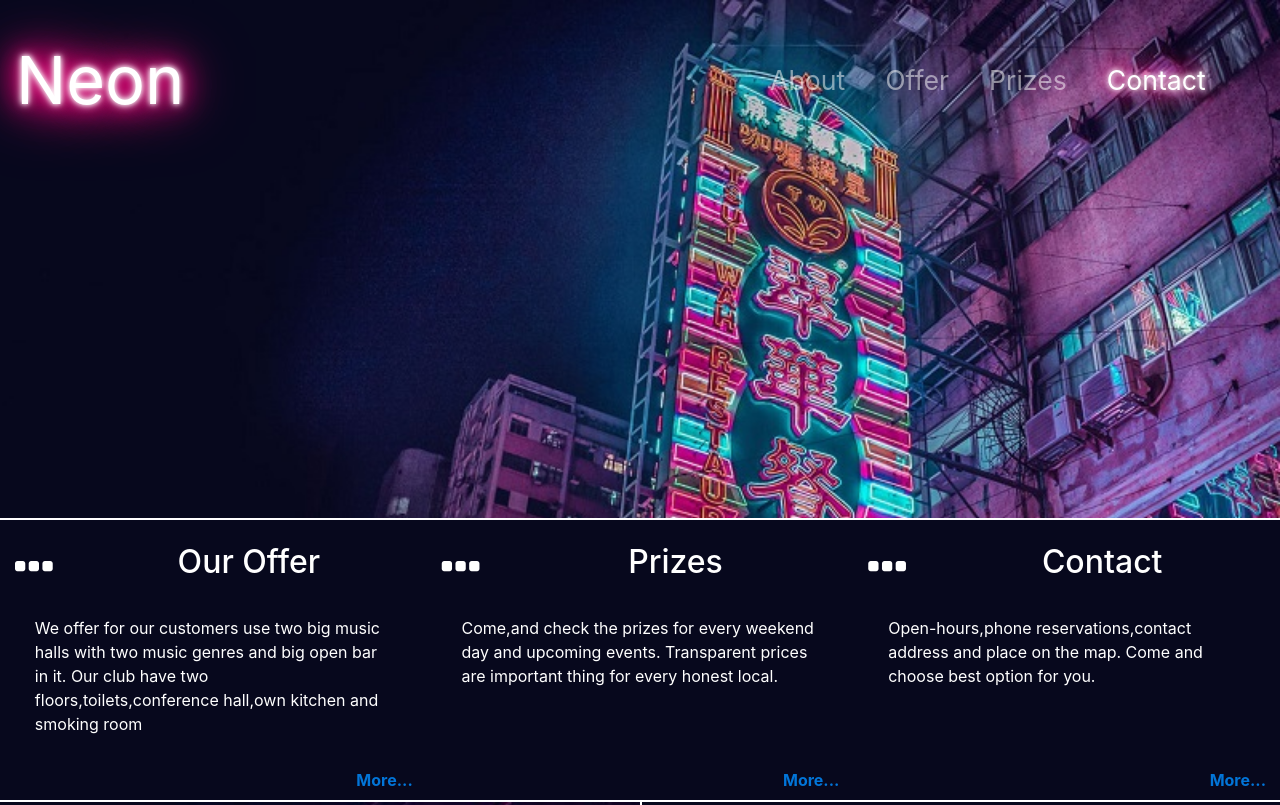
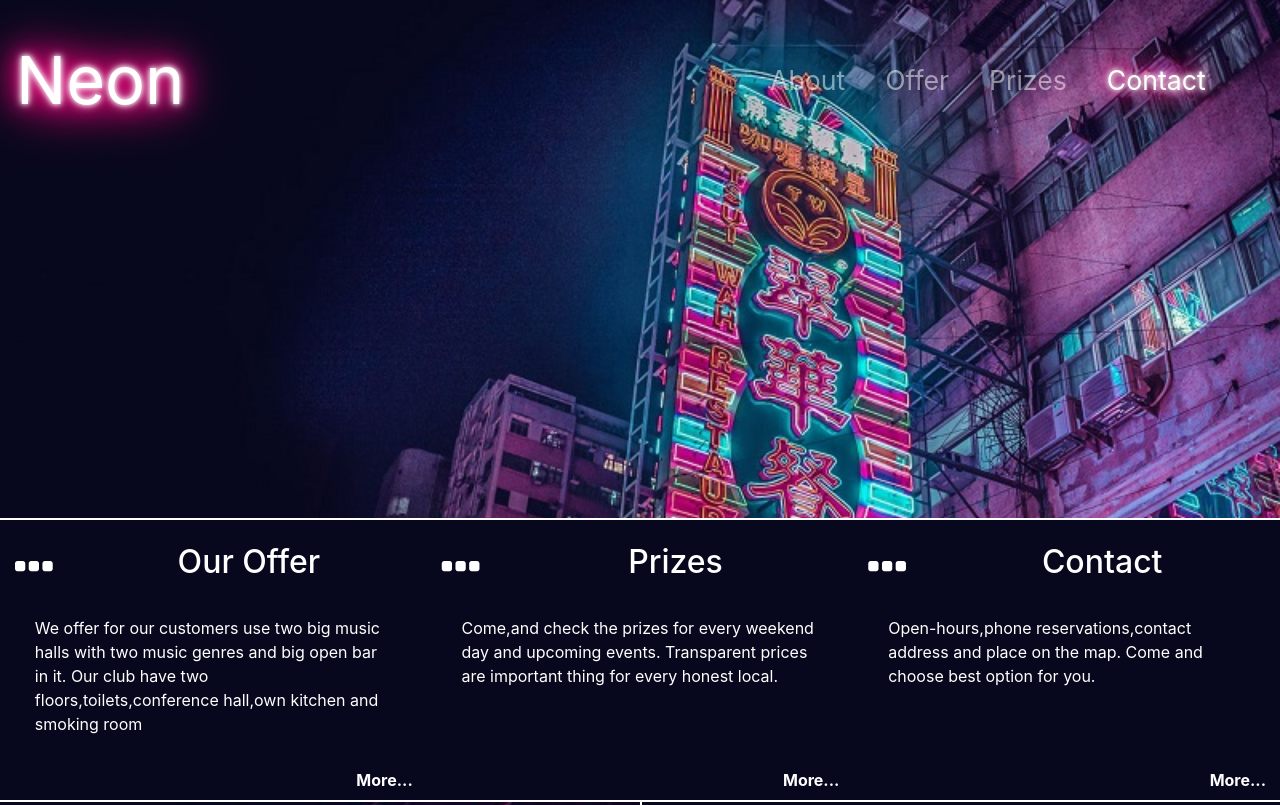
Before and after one commit to Rotbot9k/Neon-Bootstrap-Template, a plain HTML site: page index.html in a window 1280 px wide. Shown: the top 805 px of the page. Drawn offline with nearby package versions, Linux system fonts and the light colour scheme; some packages are replaced by stand-ins of ours.

Commit message:
Add files via upload

```diff
--- a/neon-css-files/style.scss
+++ b/neon-css-files/style.scss
@@ -71,6 +71,13 @@ body {
 .bookmarks  {
   background: $bg-basic-col;
   color: white;
+  a {
+    color: white!important;
+    font-weight: bold!important;
+    }
+    a:hover  {
+      text-shadow: 0 0 5px #fff, 0 0 10px #fff, 0 0 20px #ff0080, 0 0 30px #ff0080, 0 0 40px #ff0080, 0 0 55px #ff0080, 0 0 75px #ff0080;
+    }
   .desc {
     border-right: $basic-border;
   }
```
Also changed, not shown: neon-css-files/style.css, 1 other file.
